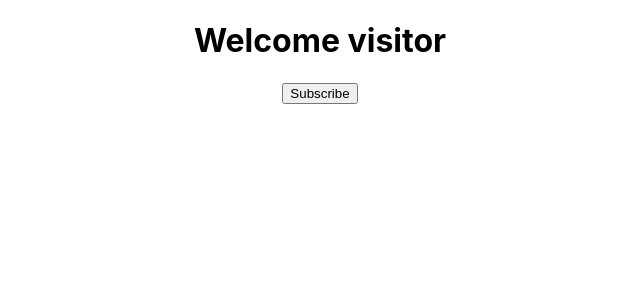
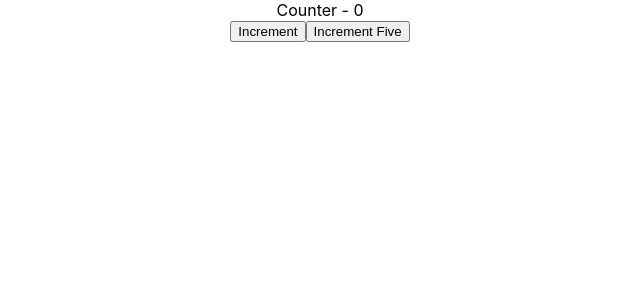
Before and after one commit to christian-rin/my-react-practice, a React (Create React App) app: page / in a window 1280 px wide. Shown: the top 300 px of the page, without its empty margins (320-960 px from the left). Built offline with nearby package versions, Linux system fonts and the light colour scheme; the HTML template or start-up script is replaced by a standard one.

Commit message:
Tutorial 11: setState

```diff
--- a/src/App.js
+++ b/src/App.js
@@ -4,11 +4,13 @@
 import Welcome from './components/Welcome';
 import Hello from './components/Hello';
 import Message from './components/Message';
+import Counter from './components/Counter';
 
 function App() {
   return (
     <div className="App">
-      <Message />
+      <Counter />
+      {/* <Message /> */}
       {/* <Greet name="Bruce" heroName="Batman">
         This is children props
       </Greet>
--- /dev/null
+++ b/src/components/Counter.js
@@ -0,0 +1,48 @@
+import React, { Component } from 'react'
+
+class Counter extends Component {
+
+    constructor(props) {
+        super(props)
+        this.state = {
+            count: 0
+        }
+    }
+
+    increment() {
+        // this.setState(
+        //     {
+        //     count: this.state.count + 1
+        //     },
+        //     () => {
+        //         console.log('Callback value', this.state.count)
+        //     }
+        // )
+        // console.log(this.state.count)
+        this.setState((prevState) => ({
+            count: prevState.count + 1
+        }), () => {
+            console.log('Callback value', this.state.count)
+        })
+    }
+
+    incrementFive() {
+        this.increment()
+        this.increment()
+        this.increment()
+        this.increment()
+        this.increment()
+    }
+
+  render() {
+    return (
+      <div>
+        <div>Counter - {this.state.count}</div>
+        <button onClick={() => this.increment()}>Increment</button>
+        <button onClick={() => this.incrementFive()}>Increment Five</button>
+      </div>
+    )
+  }
+}
+
+export default Counter
```
